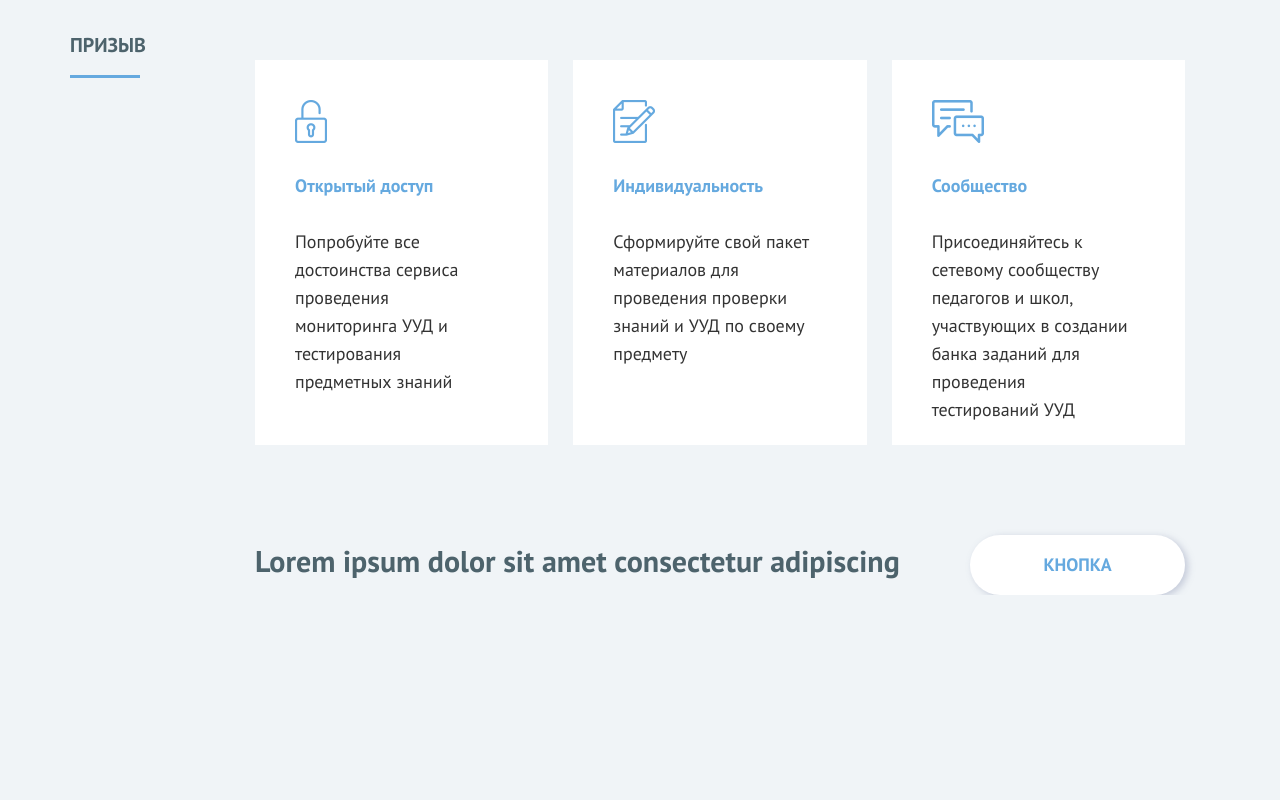
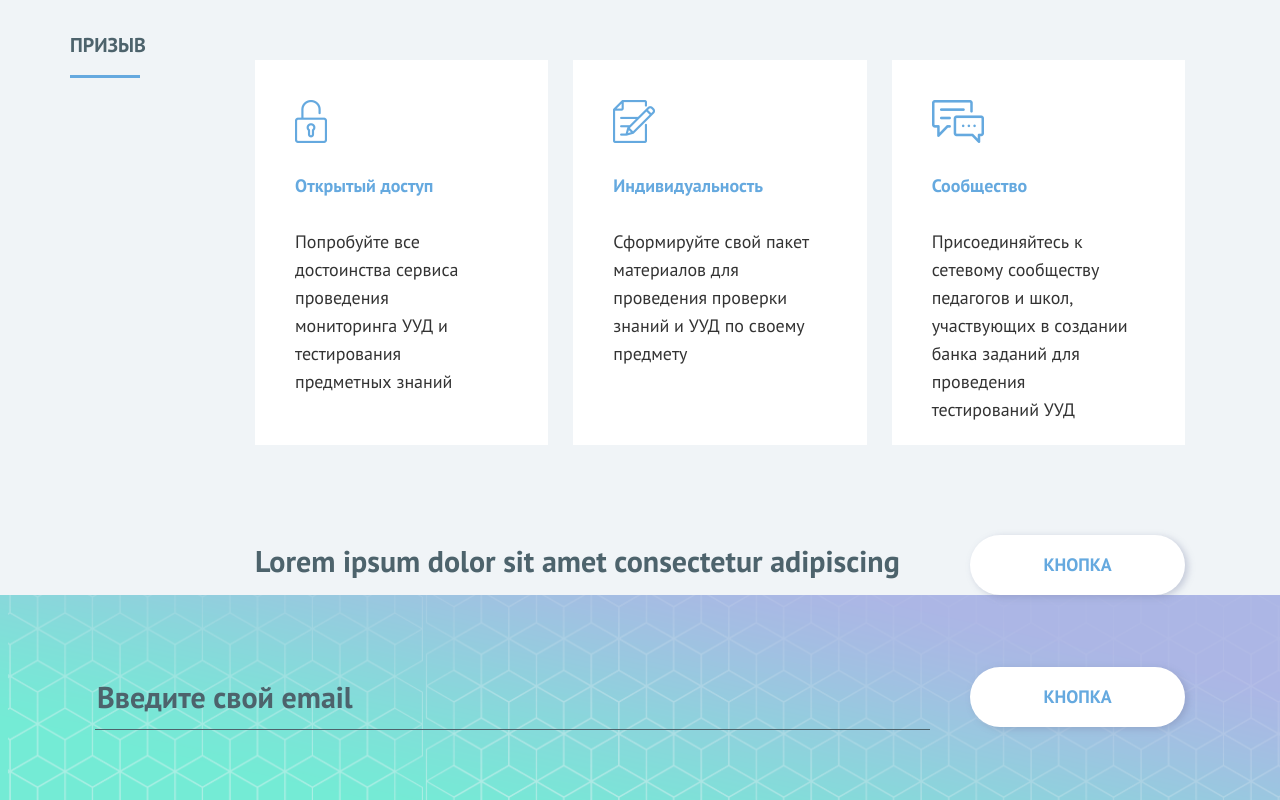
Before and after one commit to olroma/Layout6, a website: page index.html in a window 1280 px wide. Shown: the part 1689-2489 px from the top of the page. Before the commit the page ends 2284 px from the top, so only its background shows below. Drawn offline with Linux system fonts and the light colour scheme.

Commit message:
Добавлены стили для блока с контактной формой

```diff
--- /dev/null
+++ b/PControl/block/contact.css
@@ -0,0 +1,32 @@
+:root {
+  --input-text: {
+    color: var(--gray);
+    font-size: 30px;
+    font-weight: bold;
+  }
+}
+
+.contact {
+  @apply --center;
+  height: 205px;
+  background: url('../img/contact-background.png');
+  background-repeat: no-repeat;
+  background-size: cover;
+
+  input {
+    @apply --input-text;
+    @apply --disableOutline;
+    size: 835px 65px;
+    border: 0;
+    border-bottom: 1px solid var(--gray);
+    background: none;
+
+    &::placeholder {
+      @apply --input-text;
+    }
+  }
+
+  button {
+    margin-left: 40px;
+  }
+}
--- a/css/PControl.css
+++ b/css/PControl.css
@@ -162,6 +162,60 @@ ul {
       font-size: 18px;
       line-height: 28px;
     }
+.contact {
+  display: -webkit-box;
+  display: -ms-flexbox;
+  display: flex;
+  -webkit-box-pack: center;
+      -ms-flex-pack: center;
+          justify-content: center;
+  display: flex;
+  -webkit-box-align: center;
+      -ms-flex-align: center;
+          align-items: center;
+  height: 205px;
+  background: url('../img/contact-background.png');
+  background-repeat: no-repeat;
+  background-size: cover;
+}
+.contact input {
+  color: #4d636c;
+  font-size: 30px;
+  font-weight: bold
+  }
+.contact input:focus {
+  outline: none;
+}
+.contact input {
+  width: 835px;
+  height: 65px;
+  border: 0;
+  border-bottom: 1px solid #4d636c;
+  background: none;
+}
+.contact input::-webkit-input-placeholder {
+  color: #4d636c;
+  font-size: 30px;
+  font-weight: bold;
+}
+.contact input:-ms-input-placeholder {
+  color: #4d636c;
+  font-size: 30px;
+  font-weight: bold;
+}
+.contact input::-ms-input-placeholder {
+  color: #4d636c;
+  font-size: 30px;
+  font-weight: bold;
+}
+.contact input::placeholder {
+  color: #4d636c;
+  font-size: 30px;
+  font-weight: bold;
+}
+.contact button {
+    margin-left: 40px;
+  }
 .header {
   background: white;
   height: 72px;
--- a/index.html
+++ b/index.html
@@ -191,7 +191,8 @@
   </div>
 
   <div class="container-fluid contact">
-
+    <input type="text" class="contact__input" placeholder="Введите свой email">
+    <button class="button">КНОПКА</button>
   </div>
 
   <footer class="footer">
```
